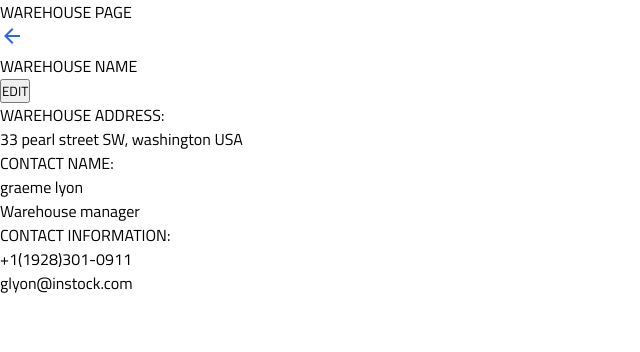
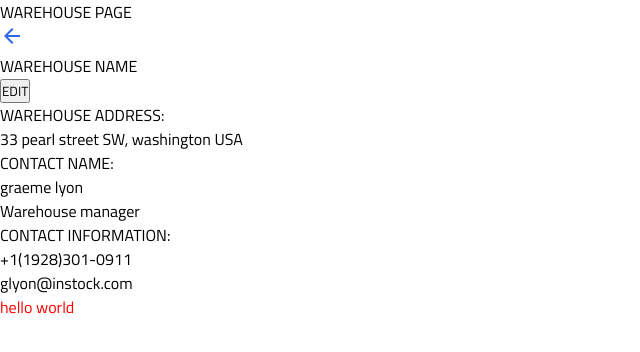
Before and after one commit to MatthewPellettieri/instock, a React (Create React App) app: page / in a window 1280 px wide. Shown: the top 352 px of the page, without its empty margins (0-640 px from the left). Built offline with nearby package versions, Linux system fonts and the light colour scheme.

Commit message:
InventoryCard imported

```diff
--- a/src/components/WarehouseDetails/WarehouseDetails.js
+++ b/src/components/WarehouseDetails/WarehouseDetails.js
@@ -2,6 +2,7 @@ import "./WarehouseDetails.scss";
 import warehouseData from "../../test_data/warehouse_JSON.json";
 import inventoryData from "../../test_data/inventory_JSON.json";
 import backArrow from "../../assets/Icons/arrow_back-24px.svg";
+import InventoryCard from "../InventoryCard/InventoryCard";
 
 function WarehouseDetails() {
 	console.log(inventoryData);
@@ -42,6 +43,7 @@ function WarehouseDetails() {
 					</div>
 				</div>
 			</div>
+			<InventoryCard />
 		</div>
 	);
 }
```
